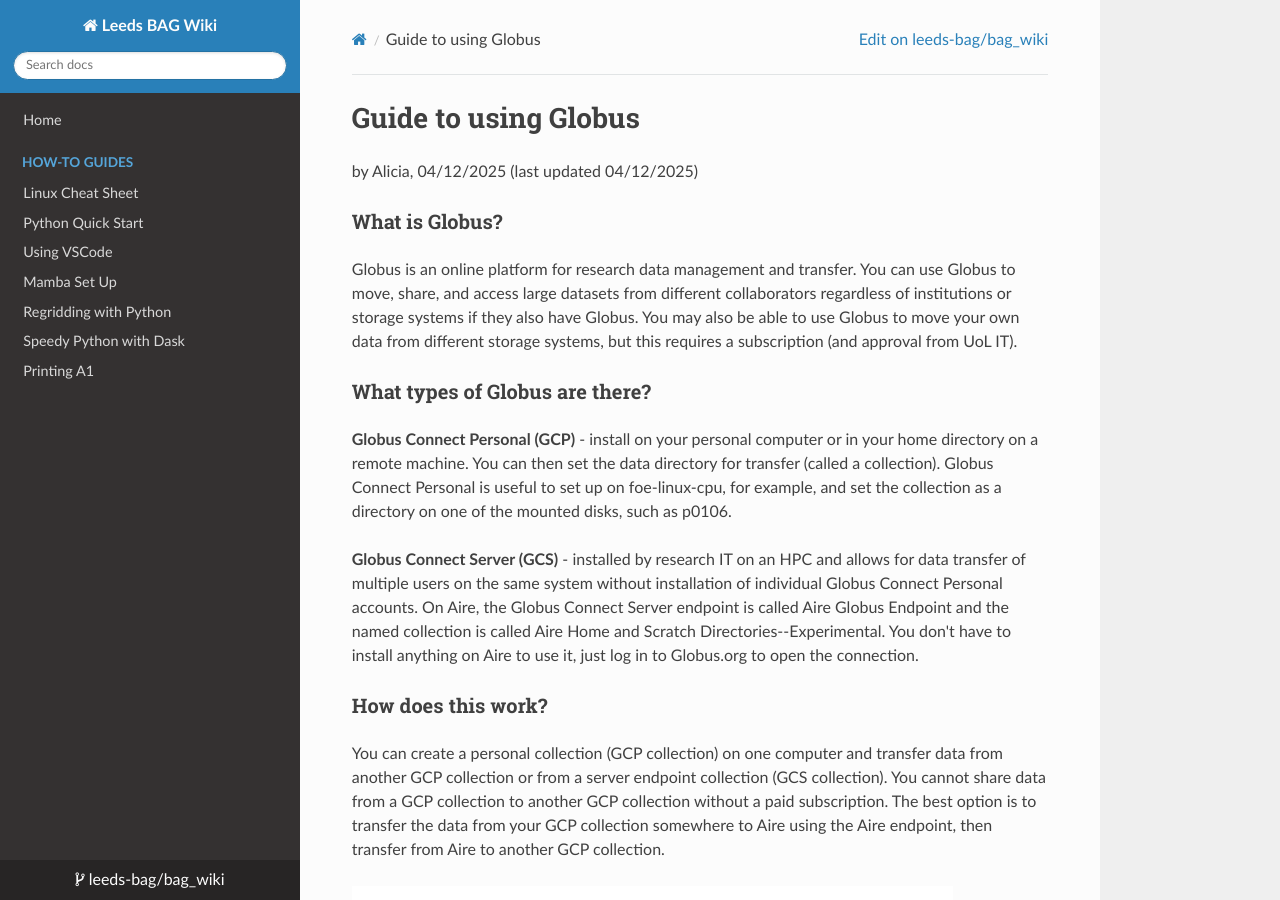
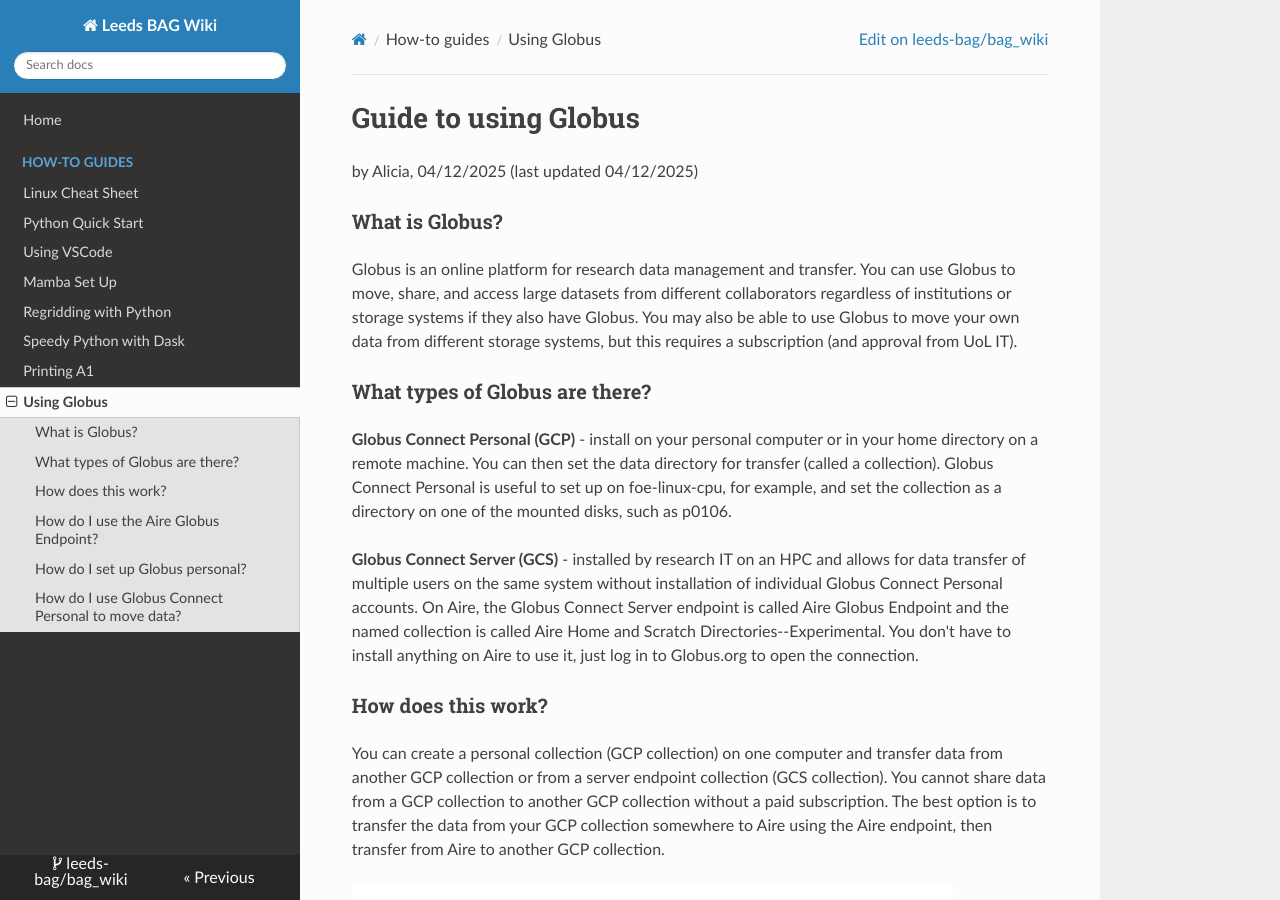
Before and after one commit to leeds-bag/bag_wiki, an MkDocs documentation site: the page built from docs/globus.md, in a window 1280 px wide and 900 px high. Built offline with MkDocs 1.6.1, drawn with Linux system fonts in a browser that asks for light colours; nearby versions of some CDN libraries.

Commit message:
Add 'Using Globus' section to mkdocs

```diff
--- a/mkdocs.yml
+++ b/mkdocs.yml
@@ -18,6 +18,7 @@
       - Regridding with Python: how_to_regrid_xesmf_tutorial.md
       - Speedy Python with Dask: dask_demo.md
       - Printing A1: printing.md
+      - Using Globus: globus.md
 
 
 plugins:
```
